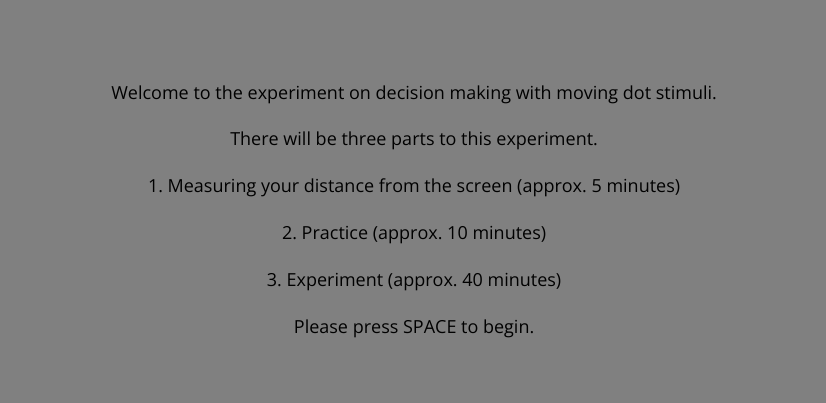
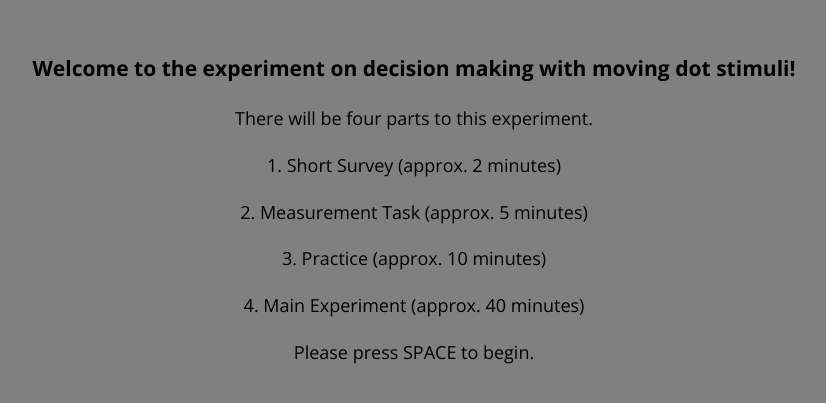
Before and after one commit to dbrhln/EXP-EXP-ONLINE-2020, a plain HTML site: page index.html in a window 1280 px wide. Shown: the part 191-594 px from the top of the page, without its empty margins (226-1052 px from the left). Drawn offline with nearby package versions, Linux system fonts and the light colour scheme.

Commit message:
Added survey and other minor edits

```diff
--- a/index.html
+++ b/index.html
@@ -5,7 +5,9 @@
 
     <script src="jspsych-6.1.0/jspsych.js"></script>
 		<script src="jspsych-6.1.0/jquery.min.js"></script>
-    <script src="jspsych-6.1.0/plugins/jspsych-html-keyboard-response.js"></script>
+		<script src="jspsych-6.1.0/plugins/jspsych-survey-text.js"></script>
+		<script src="jspsych-6.1.0/plugins/jspsych-survey-multi-choice.js"></script>
+		<script src="jspsych-6.1.0/plugins/jspsych-html-keyboard-response.js"></script>
     <script src="jspsych-6.1.0/plugins/jspsych-image-keyboard-response.js"></script>
 		<script src="jspsych-6.1.0/plugins/jspsych-fullscreen.js"></script>
     <script src="jspsych-6.1.0/plugins/jspsych-rdk.js"></script>
@@ -40,6 +42,7 @@
 	    var nBlocks = 8; // Number of experiment blocks (multiple of 8)
 			var nPracTrials = 10; // 60
 			var nExpTrials = 10; // 20
+			var nLastEvents = nExpTrials*4 // No. of JsPsych events per block for trial counter
 
 	    var timeout = 5000;
 	    //var iti = 500; // intertrial interval 500
@@ -95,16 +98,28 @@
 	        counter_balance: cb[0]
 	    });
 
+			/*--------------- MTurk Code Generator --------------*/
+			// Survey code generator
+			function makecode() {
+				var text = "";
+				var possible = "ABCDEFGHIJKLMNOPQRSTUVWXYZabcdefghijklmnopqrstuvwxyz0123456789";
+				for (var i = 0; i < 10; i++)
+					text += possible.charAt(Math.floor(Math.random() * possible.length));
+					return text;
+			}
+
+
 			/*-----------------------------------------
 			 ------	INSTRUCTIONS
 				-----------------------------------------*/
 	    var welcome = {
 	      type: "html-keyboard-response",
-	      stimulus: "<p>Welcome to the experiment on decision making with moving dot stimuli.</p>" +
-				"<p>There will be three parts to this experiment.</p>"+
-				"<p>1. Measuring your distance from the screen (approx. 5 minutes)</p>"+
-				"<p>2. Practice (approx. 10 minutes)</p>"+
-				"<p>3. Experiment (approx. 40 minutes)</p>"+
+	      stimulus: "<p><h3>Welcome to the experiment on decision making with moving dot stimuli!</h3></p>" +
+				"<p>There will be four parts to this experiment.</p>"+
+				"<p>1. Short Survey (approx. 2 minutes)</p>"+
+				"<p>2. Measurement Task (approx. 5 minutes)</p>"+
+				"<p>3. Practice (approx. 10 minutes)</p>"+
+				"<p>4. Main Experiment (approx. 40 minutes)</p>"+
 				"<p>Please press SPACE to begin.</p>",
 	      data: {trial_event: 'instructions'},
 				choices: [32]
@@ -123,7 +138,7 @@
 
 	    var start_practice_instructions = {
 	      type: "html-keyboard-response",
-	      stimulus: "<p><h3> Practice Block </h3></p>"+
+	      stimulus: "<p><h3> Practice </h3></p>"+
 				"<p>The purpose of the practice block is to familiarize you with the moving dot stimuli used in the main experiment.</p>"+
 				"<p>There is 1 block of " + String(nPracTrials) + " practice trials.</p>" +
 				"<p>On each trial, you will be asked to indicate if the dots in the circle (the \"patch\") are moving <b>right</b> (by pressing '<b>f</b>') or <b>left</b> (by pressing '<b>j</b>')." +
@@ -179,14 +194,35 @@
 				}
 			}
 
+			/*--------------- Survey for Details --------------*/
+
+			var survey_trial_demographics = {
+				type: 'survey-text',
+				preamble: "<p>Before we begin, please answer the following questions.</p>",
+				questions: [
+					{prompt: "How old are you?", name: 'Age', placeholder:"e.g., 31",required:true},
+					{prompt: "What is your gender?", name: 'Gender', placeholder:"e.g., Female, Male, Other, Prefer Not To Say", required:true}
+				]
+			}
+
+			var yesno_options = ["Yes","No"]
+			var survey_trial_vision = {
+				type: 'survey-multi-choice',
+				questions: [
+					{prompt: "Do you have normal/corrected vision?", name: 'Vision', options:yesno_options, required:true},
+					{prompt: "Are you color blind?", name: "Colorblind", options:yesno_options, required:true}
+				]
+			}
+
 	/*-----------------------------------------
 	 ------	FUNCTION DEFINITIONS
 	  -----------------------------------------*/
 		var check_distance = {
 		    		timeline: [
 		        	{   type: 'html-keyboard-response',
-		            	stimulus: "<p>Before we begin the experiment, please complete this short task</p>"+
-									"<p>so that we can determine the size of your monitor and how far you are sitting from the screen.</p>"+
+		            	stimulus: "<p><h3>Measurement Task</h3></p>"+
+									"<p>Please complete this short task so that we can determine </p>"+
+									"<p>the size of your monitor and how far you are sitting from the screen.</p>"+
 									"<p>Please sit comfortably and try not to move around for the duration of the experiment.</p>"+
 									"<p>Press SPACE to begin.</p>"
 		        	},
@@ -238,7 +274,7 @@
 								var card_width = jsPsych.data.get().filter({trial_type: "resize-noscale"}).select('final_width_px').values ;
 								var average_dist = jsPsych.data.get().filter({trial_type: "virtualchinrest"}).select('ball_dist').values.reduce((a,b) => a + b,0) / 3 / (card_width/85.6) / (13.5 * Math.PI / 180) ; //Change denominator to match number of trials
 								return "<p>Your distance from the screen is " + "   " + Math.round(10*average_dist)/100 + " cm</p>"+
-								"<p> Please press SPACE to continue to the practice block." ;
+								"<p> Please press SPACE to continue to the next section." ;
 						},
 						choices: [32]
 					}
@@ -463,7 +499,7 @@
 		var debrief_eblock = {
 			type: "html-keyboard-response",
 			stimulus: function(){
-				var trials = jsPsych.data.get().last(40).filter([{trial_event: 'Patch_A'},{trial_event: 'Patch_B'}]); //last no. is 4*number of trials per block
+				var trials = jsPsych.data.get().last(nLastEvents).filter([{trial_event: 'Patch_A'},{trial_event: 'Patch_B'}]); //last no. is 4*number of trials per block
 				var correct_trials = trials.filter({correct: true});
 				var accuracy = Math.round(correct_trials.count() / trials.count() * 100);
 				var blk_points = Math.round(correct_trials.count()*10)
@@ -536,6 +572,8 @@
 		// 	type:'fullscreen',
 		// 	fullscreen_mode: true
 		// });
+		experiment_timeline.push(survey_trial_demographics)
+		experiment_timeline.push(survey_trial_vision)
 		experiment_timeline.push(check_distance)
 		experiment_timeline.push(start_practice_instructions)
 		experiment_timeline.push(show_pblock)
@@ -577,7 +615,8 @@
 			on_finish: function(){ //Execute this when the experiment finishes
 				//jsPsych.data.displayData(); //Display the data onto the browser screen
 				//var dataset = jsPsych.data.get().csv()
-				endExperiment(jsPsych.data.get().json() , function() { document.write('<div id="endscreen" class="endscreen" style="width:1000px"><div class="endscreen" style="text-align:center; border:0px solid; padding:10px; font-size:120%; width:800px; float:right"><p><br><br><br>All done!</p></div></div>') })
+				endExperiment(jsPsych.data.get().json() , function() {
+					document.write('<div id="endscreen" class="endscreen" style="width:1000px"><div class="endscreen" style="text-align:center; border:0px solid; padding:10px; font-size:120%; width:800px; float:right"><p><br><br><br>All done!</p></div></div>') })
 			}
 		});
 
```
